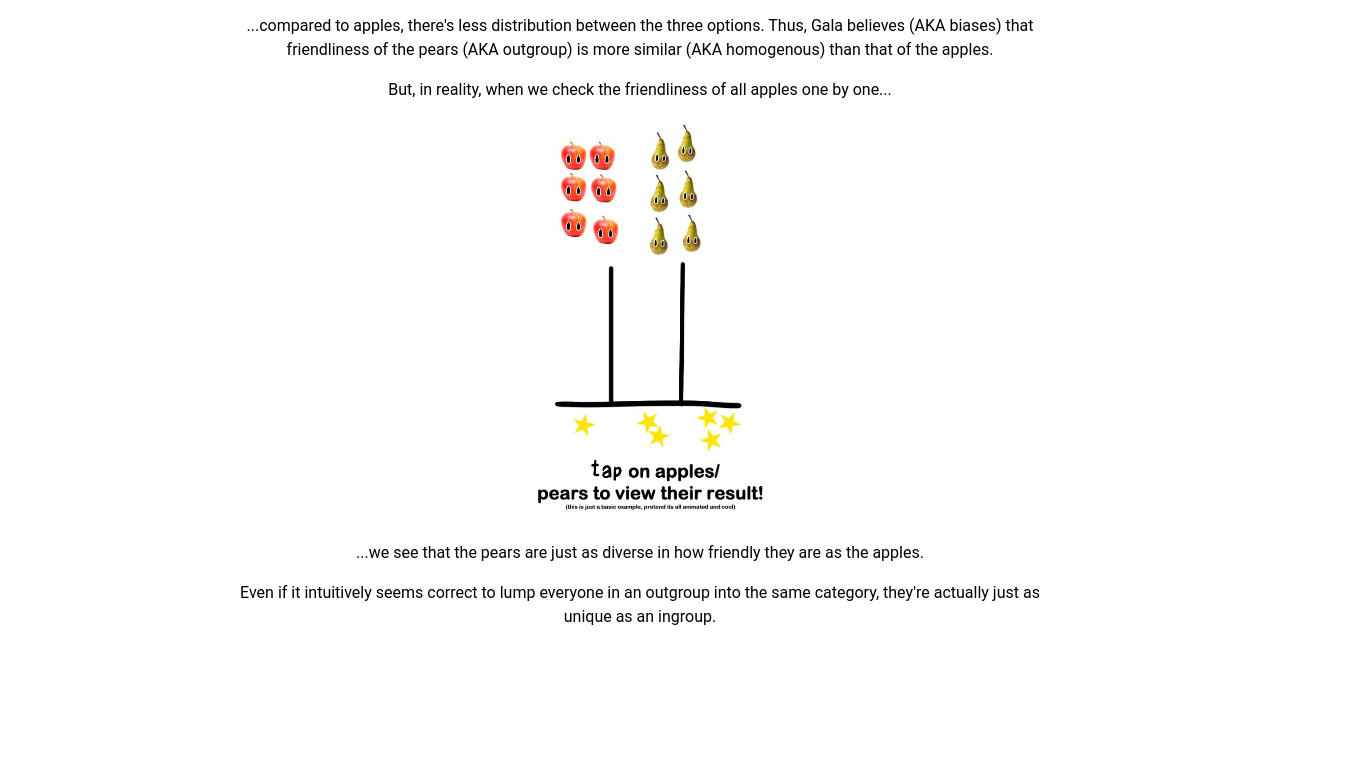
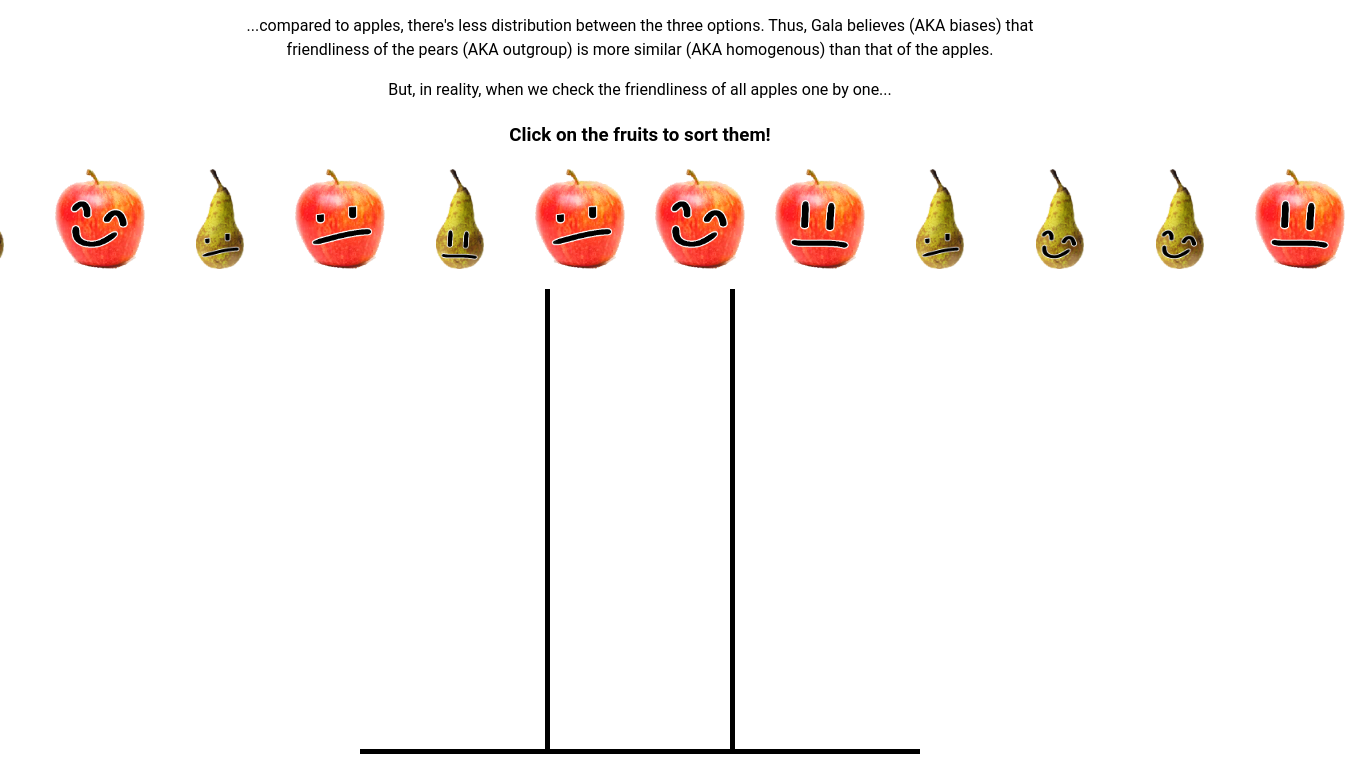
Before and after one commit to AxiDragon/outgroup-odyssey, a React (Create React App) app: page / in a window 1280 px wide. Shown: the part 5174-5951 px from the top of the page, 1350 px wide, since content can reach past the window. Built offline with nearby package versions, Linux system fonts and the light colour scheme.

Commit message:
Implement ClickableFruitChart

```diff
--- a/src/components/interactables/ChartFruit.tsx
+++ b/src/components/interactables/ChartFruit.tsx
@@ -63,6 +63,8 @@ const ChartFruit = ({ fruitType, subType = 'question', height = 100 }: FruitProp
 	}
 
 	return (
+		<div style={{ height: height, width: height }} >
+			{
 				fruitType === 'none' ?
 					<div className={styles.empty} style={{
 						height: height,
@@ -75,6 +77,8 @@ const ChartFruit = ({ fruitType, subType = 'question', height = 100 }: FruitProp
 							height: height,
 						}} />
 					</div>
+			}
+		</div>
 	);
 }
 
--- /dev/null
+++ b/src/components/interactables/ClickableChartFruit.tsx
@@ -0,0 +1,33 @@
+import { useState } from "react";
+import ChartFruit, { FruitProps } from "./ChartFruit";
+
+type Props = {
+	fruitProps: FruitProps;
+	onClick: (fruitProps: FruitProps) => void;
+};
+
+const ClickableChartFruit = ({ fruitProps, onClick }: Props) => {
+	const [clicked, setClicked] = useState(false);
+
+	const handleClick = () => {
+		if (clicked) return;
+
+		onClick(fruitProps);
+		setClicked(true);
+	}
+
+	return (
+		<div onClick={handleClick} style={{
+			cursor: clicked ? 'default' : 'pointer',
+			height: fruitProps.height,
+			display: 'flex',
+			justifyContent: 'center',
+			alignItems: 'center',
+			visibility: clicked ? 'hidden' : 'visible',
+		}}>
+			<ChartFruit {...fruitProps} />
+		</div>
+	);
+};
+
+export default ClickableChartFruit;
--- /dev/null
+++ b/src/components/interactables/ClickableFruitChart.tsx
@@ -0,0 +1,70 @@
+import { useRef, useState } from "react";
+import { FruitProps } from "./ChartFruit";
+import FruitChart from "./FruitChart";
+import ClickableChartFruit from "./ClickableChartFruit";
+
+type Props = {
+	fruitHeight?: number;
+};
+
+const ClickableFruitChart = ({ fruitHeight = 100 }: Props) => {
+	const baseFruits: FruitProps[] = [
+		{ fruitType: "apple", subType: "unfriendly" }, { fruitType: "apple", subType: "unfriendly" },
+		{ fruitType: "apple", subType: "neutral" }, { fruitType: "apple", subType: "neutral" },
+		{ fruitType: "apple", subType: "friendly" }, { fruitType: "apple", subType: "friendly" },
+		{ fruitType: "pear", subType: "unfriendly" }, { fruitType: "pear", subType: "unfriendly" },
+		{ fruitType: "pear", subType: "neutral" }, { fruitType: "pear", subType: "neutral" },
+		{ fruitType: "pear", subType: "friendly" }, { fruitType: "pear", subType: "friendly" },
+	];
+
+	const shuffledFruits = baseFruits.sort(() => Math.random() - 0.5);
+
+	const clickableFruitRef = useRef<FruitProps[]>([...shuffledFruits]);
+
+	const [fruitData, setFruitData] = useState<[FruitProps[], FruitProps[], FruitProps[]]>([[], [], []]);
+
+	function onFruitClick(fruitProps: FruitProps) {
+		switch (fruitProps.subType) {
+			case 'friendly':
+				setFruitData([fruitData[0], fruitData[1], [...fruitData[2], fruitProps]]);
+				break;
+			case 'neutral':
+				setFruitData([fruitData[0], [...fruitData[1], fruitProps], fruitData[2]]);
+				break;
+			case 'unfriendly':
+				setFruitData([[...fruitData[0], fruitProps], fruitData[1], fruitData[2]]);
+				break;
+			default:
+				break;
+		};
+	}
+
+	return (
+		<div>
+			<h3>Click on the fruits to sort them!</h3>
+			<div style={{
+				display: 'flex',
+				justifyContent: 'center',
+				alignContent: 'center',
+				marginTop: 20,
+				width: '100%',
+			}}>
+				<div style={{
+					display: 'flex',
+					gap: 20,
+					justifyContent: 'center',
+					alignContent: 'center',
+					marginBottom: 20,
+					width: '100%',
+				}}>
+					{clickableFruitRef.current.map((fruit, index) => (
+						<ClickableChartFruit key={index} fruitProps={{ ...fruit, height: fruitHeight }} onClick={onFruitClick} />
+					))}
+				</div>
+			</div>
+			<FruitChart fruitData={fruitData} minLength={baseFruits.length / 3} fruitHeight={fruitHeight} />
+		</div>
+	);
+}
+
+export default ClickableFruitChart;
--- a/src/components/interactables/FruitChart.tsx
+++ b/src/components/interactables/FruitChart.tsx
@@ -14,10 +14,11 @@ type Props = {
 
 //TODO: Grid?
 const FruitChart = ({ fruitData, minLength = 4, fruitHeight = 100, type = 'friendliness' }: Props) => {
-	const maxLength = Math.max(...fruitData.map(c => c.length), minLength);
+	const fruitDataCopy = fruitData.map(c => [...c]);
+	const maxLength = Math.max(...fruitDataCopy.map(c => c.length), minLength);
 
 	//fill in empty spaces with 'none' fruits, to ensure each column has the same length
-	fruitData.forEach(c => {
+	fruitDataCopy.forEach(c => {
 		while (c.length < maxLength) {
 			c.unshift({ fruitType: 'none' });
 		}
@@ -28,7 +29,7 @@ const FruitChart = ({ fruitData, minLength = 4, fruitHeight = 100, type = 'frien
 			<div className={styles.container}>
 				<div className={styles.fruitColumnContainer}>
 					{
-						fruitData.map((column, i) => (
+						fruitDataCopy.map((column, i) => (
 							(type !== 'in-outgroup' || i !== 2) &&
 							<div
 								key={i}
--- a/src/components/interactables/SolutionChart.tsx
+++ b/src/components/interactables/SolutionChart.tsx
@@ -33,7 +33,6 @@ const SolutionChart = () => {
 
 		return data;
 	}
-
 
 	function getIngroupCommonality(): string {
 		const ingroupSize = getIngroupSize();
--- a/src/components/sections/TopicSection.tsx
+++ b/src/components/sections/TopicSection.tsx
@@ -1,5 +1,3 @@
-import ImageSlideShow from "@c/interactables/ImageSlideShow";
-
 import gala from "@a/placeholder/gala.jpg";
 import galaAndApples from "@a/placeholder/gala-and-apples.jpg";
 import galaAndPears from "@a/placeholder/gala-and-pears.jpg";
@@ -10,12 +8,9 @@ import galaIntro3 from "@a/placeholder/gala-intro-3.jpg";
 import galaIntro4 from "@a/placeholder/gala-intro-4.jpg";
 import galaIntro5 from "@a/placeholder/gala-intro-5.jpg";
 
-import interactable1 from "@a/placeholder/intro-interactable-1.jpg";
-import interactable2 from "@a/placeholder/intro-interactable-2.jpg";
-import interactable3 from "@a/placeholder/intro-interactable-3.jpg";
-import interactable4 from "@a/placeholder/intro-interactable-4.jpg";
 import Footnote from "../Footnote";
 import FruitChart from "../interactables/FruitChart";
+import ClickableFruitChart from "../interactables/ClickableFruitChart";
 
 const TopicSection = () => {
 	return (
@@ -59,8 +54,7 @@ const TopicSection = () => {
 				Thus, Gala believes (AKA biases) that friendliness of the pears (AKA outgroup)
 				is more similar (AKA homogenous) than that of the apples.</p>
 			<p>But, in reality, when we check the friendliness of all apples one by one...</p>
-
-			<ImageSlideShow images={[interactable1, interactable2, interactable3, interactable4]} />
+			<ClickableFruitChart />
 			<p>...we see that the pears are just as diverse in how friendly they are as the apples.</p>
 			<p>Even if it intuitively seems correct to lump everyone in an outgroup into the same category,
 				they're actually just as unique as an ingroup.</p>
```
Lines whose indentation alone changed are shown as unchanged.
